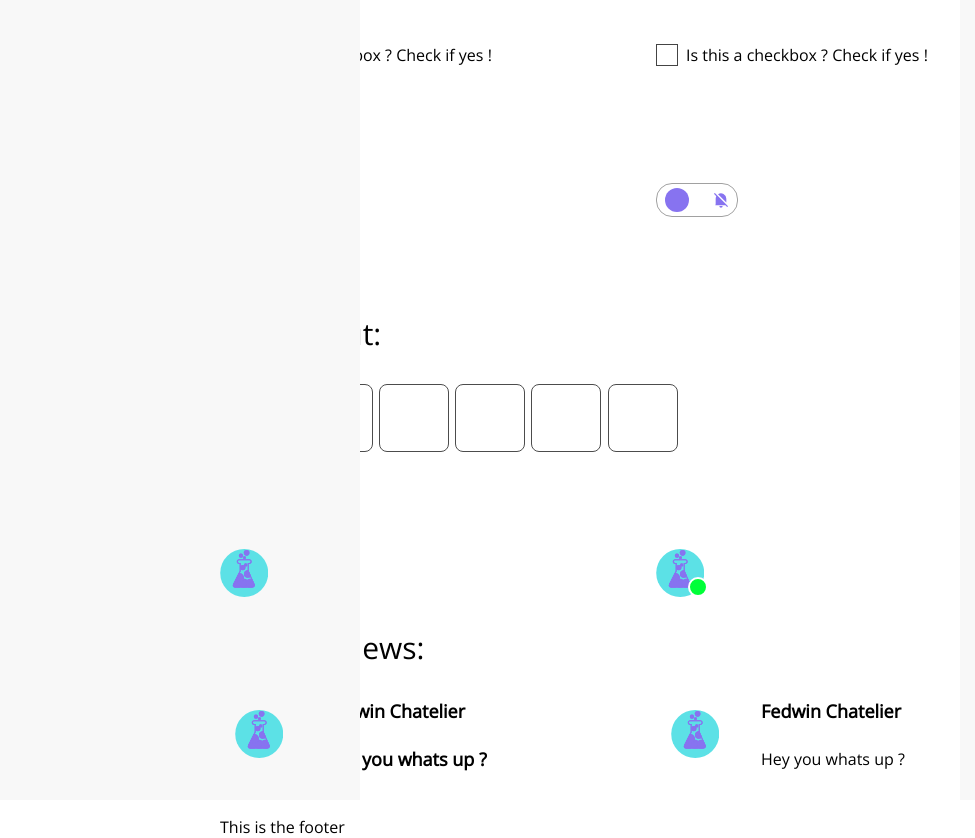
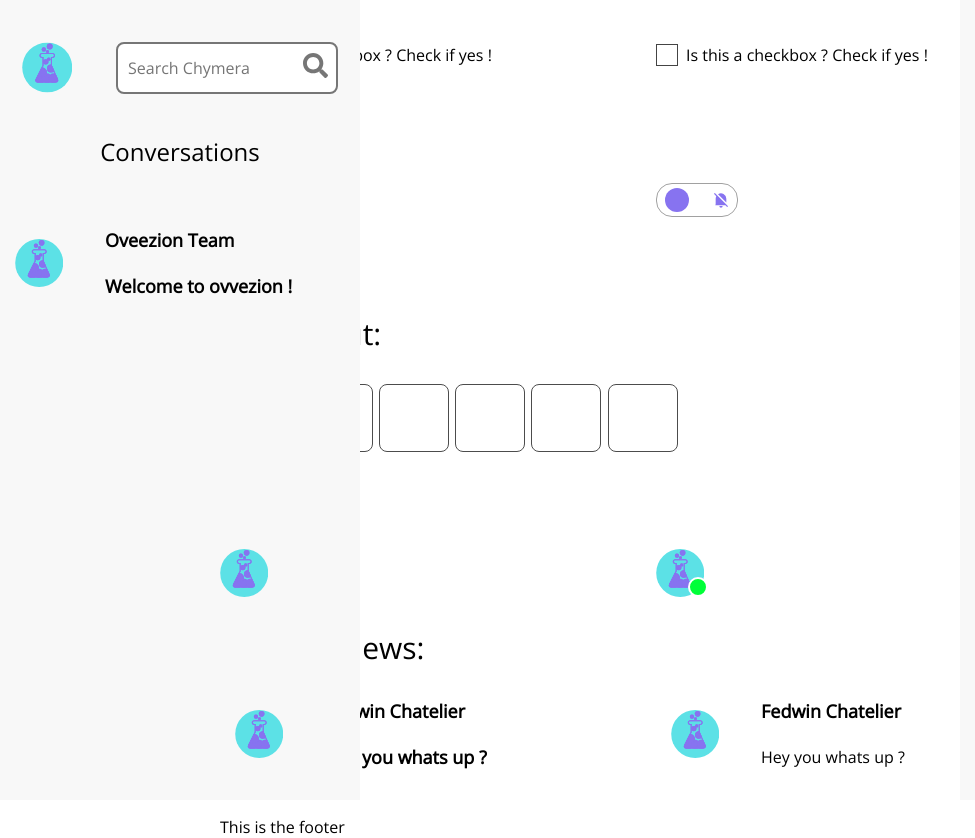
Before and after one commit to fechad/social-media-app, a React (Create React App) app in the folder client/: page /components in a window 1280 px wide. Shown: the whole page, without its empty margins (0-975 px from the left). Built offline with nearby package versions, Linux system fonts and the light colour scheme; no server answers.

Commit message:
done for the day: added way to generate chat preview on loop

```diff
--- a/client/src/components/LeftSidePane.tsx
+++ b/client/src/components/LeftSidePane.tsx
@@ -1,10 +1,41 @@
-import React from 'react'
+import React, { useState } from 'react'
+import { FaSearch } from 'react-icons/fa'
 import '../styles/LeftSidePane.scss'
+import TextInput from './TextInput'
+import Text from './Text'
+import ChatPreview from './ChatPreview'
 
 function LeftSidePane() {
+    //TOTO: Faire une table conversations dans la DB
+
+    const [conversations, setConversations] = useState([{
+        chatId: '1',
+        photos: ['logo.svg'],
+        names: ['Oveezion Team'],
+        latest: 'Welcome to ovvezion !',
+        read: false,
+        online: true,
+    }])
+
   return (
     <section className='LeftSidePaneContainer'>
+        <div className='SearchArea'>
+            <img src='logo.svg' alt="" height="87"width="50"></img>
+            <TextInput icon={<FaSearch size={25} color={'#767676'}/>} width='218px' label='' placeHolder='Search Chymera'/>
+        </div>
+        <div className='LeftSidePaneTittle'>
+            <Text type='H2' content='Conversations'/>
+        </div>
+        <div className='ConversationsArea'>
+            {conversations.map((conversation)=>{
+                return(
 
+                     <div className='ConversationContainer'>
+                        <ChatPreview  chatId={conversation.chatId} photos={conversation.photos} names={conversation.names} latest={conversation.latest} read={conversation.read} />
+                    </div>
+                )
+            })}
+        </div>
     </section>
   )
 }
--- a/client/src/components/TextInput.tsx
+++ b/client/src/components/TextInput.tsx
@@ -15,7 +15,7 @@ interface TextInputProps {
 const TextInput = ({type, label, placeHolder, width, height, icon} : TextInputProps) => {
   return (
     <div>
-        <Text content={label} />
+        {label? <Text content={label} /> : ''}
         <div className='inputContainer' style={{width: width, height: height}}>
             <input className='body' type={type} placeholder={placeHolder} maxLength={type === 'password' ? 15 : 512}></input>
             <i>{icon}</i>
--- a/client/src/pages/Library.tsx
+++ b/client/src/pages/Library.tsx
@@ -67,6 +67,7 @@ const Library = () => {
             <TextInput label='This is a text input' />
             <TextInput type='password' label='This is a password input' placeHolder='Enter password' />
             <TextInput icon={<FaSearch size={25} color={'#767676'}/>} />
+            <TextInput icon={<FaSearch size={25} color={'#767676'}/>} width='200px'/>
           </section>
         </div>
 
--- a/client/src/styles/ChatPreview.scss
+++ b/client/src/styles/ChatPreview.scss
@@ -58,6 +58,7 @@
 
             .PreviewMessage{
                 align-items: center;
+                margin-bottom: 4px;
 
                 .body,
                 .H3{
--- a/client/src/styles/LeftSidePane.scss
+++ b/client/src/styles/LeftSidePane.scss
@@ -5,4 +5,33 @@
     top: 0px;
     left: 0px;
     background-color: #F8F8F8;
+
+    .SearchArea{
+        display: flex;
+        flex-direction: row;
+        justify-content: space-around;
+        align-items: center;
+        padding-top: 24px;
+
+        .inputContainer{
+            background-color: white;
+        }
+    }
+
+    .LeftSidePaneTittle{
+        width: 100%;
+        height: 60px;
+        text-align: center;
+    }
+
+    .ConversationsArea{
+        margin-top: 32px;
+
+        .ConversationContainer{
+            &:hover{
+                cursor: pointer;
+                background-color: #EBEBEB;
+            }
+        }
+    }
 }
--- a/client/src/styles/TextInput.css
+++ b/client/src/styles/TextInput.css
@@ -8,7 +8,6 @@
     align-items: center;
     justify-content: space-between;
     margin: -8px 0px;
-
 }
 
 .inputContainer i{
```
